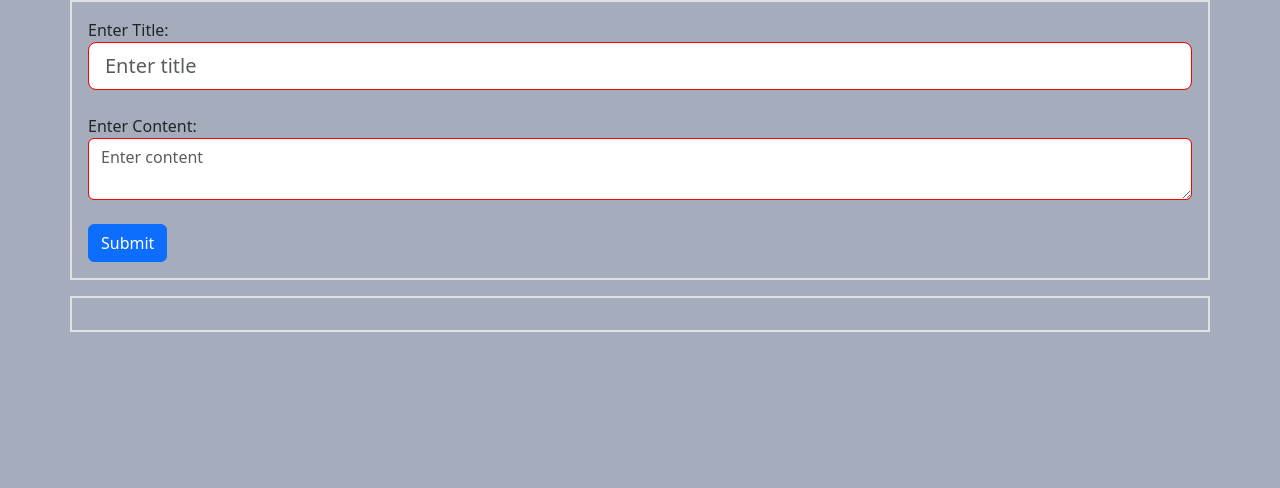
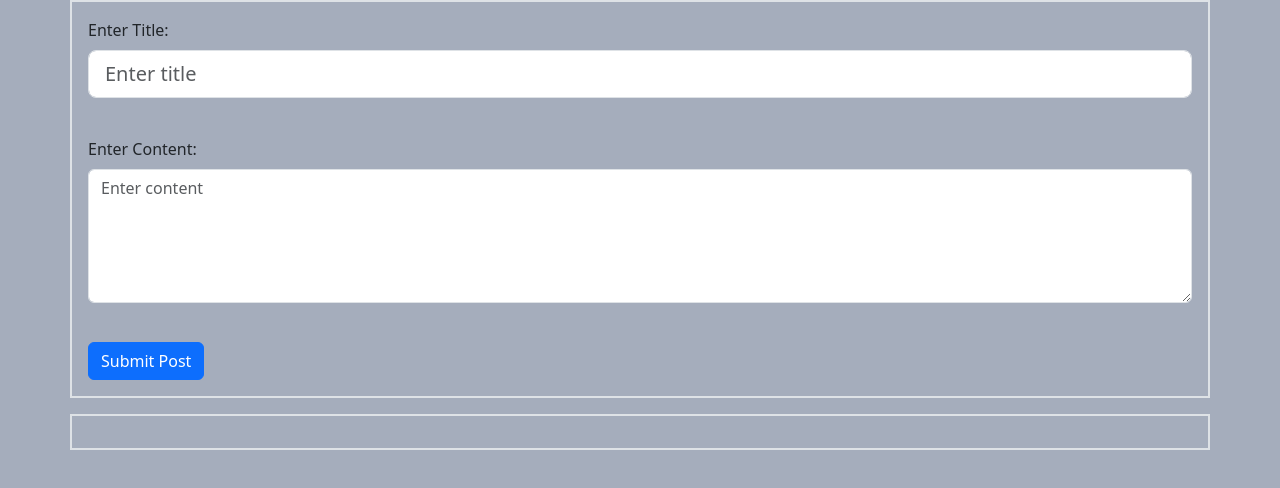
Before and after one commit to a-zeb/personal-blog-sba, a plain HTML site: page index.html in a window 1280 px wide. Drawn offline with nearby package versions, Linux system fonts and the light colour scheme.

Commit message:
Updated HTML and CSS to include proper sematics, attributes, and styling

```diff
--- a/index.html
+++ b/index.html
@@ -14,34 +14,42 @@
     <title>Document</title>
   </head>
   <body>
-    <div
-      class="container mb-3 p-3 border border-2"
-    >
-      <form action="submit" id="submitForm">
-        <label for="title">Enter Title: </label>
+    <div class="container mb-3 p-3 border border-2">
+      <form action="submit" id="submitForm" novalidate>
+        <div class="mb-3">
+          <label for="title" class="form-label">Enter Title:</label>
           <input
             type="text"
             name="title"
             id="title"
             placeholder="Enter title"
             class="form-control form-control-lg"
+            aria-describedby="titleError"
             required
           />
-        <br>
-        <label for="content">Enter Content: </label>
+          <span class="error-message" id="titleError" role="alert"></span>
+        </div>
+        <div class="mb-3">
+          <label for="content" class="form-label">Enter Content:</label>
           <textarea
             id="content"
             placeholder="Enter content"
             class="form-control"
+            rows="5"
+            aria-describedby="contentError"
             required
           ></textarea>
-        <br>
-        <button type="submit" class="submitButton btn btn-primary">Submit</button>
+          <span class="error-message" id="contentError" role="alert"></span>
+        </div>
+        <button
+          type="submit"
+          id="submitButton"
+          class="submitButton btn btn-primary"
+        >
+          Submit Post
+        </button>
       </form>
     </div>
-    <div
-      class="container mb-3 p-3 border border-2"
-      id="blogPosts"
-    ></div>
+    <div class="container mb-3 p-3 border border-2" id="blogPosts"></div>
   </body>
 </html>
--- a/styles.css
+++ b/styles.css
@@ -2,6 +2,15 @@ body {
     background-color: rgba(21, 42, 81, 0.379);
 }
 
-:invalid {
-    border-color: red;
+.error-message {
+    color: #c0392b;
+    font-size: 0.9rem;
+    min-height: 1.2rem;
+    display: block;
+    margin-top: 0.25rem;
 }
+
+.is-invalid {
+    border-color: #c0392b !important;
+    box-shadow: 0 0 0 0.2rem rgba(192, 57, 43, 0.25);
+}
```
Lines whose indentation alone changed are shown as unchanged.
